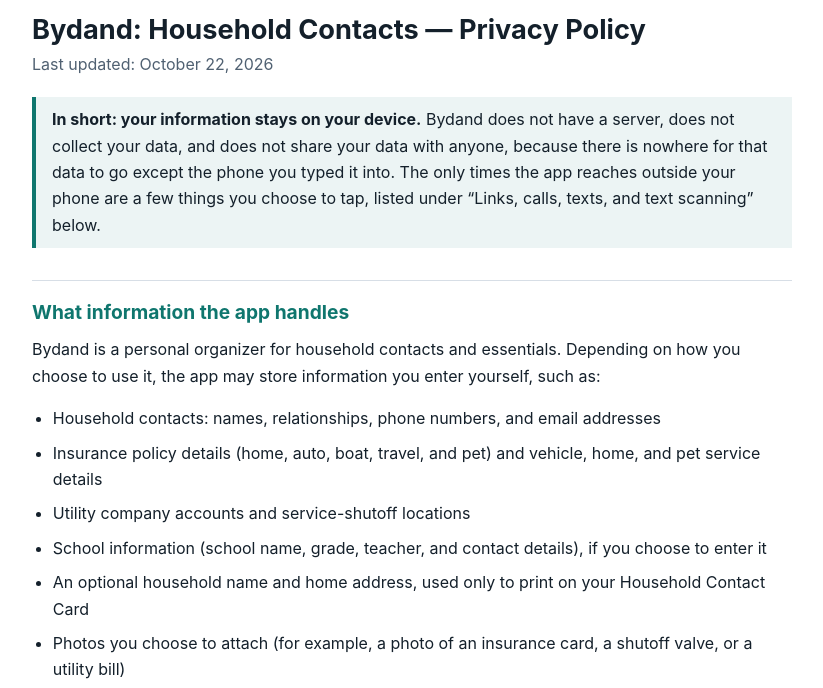
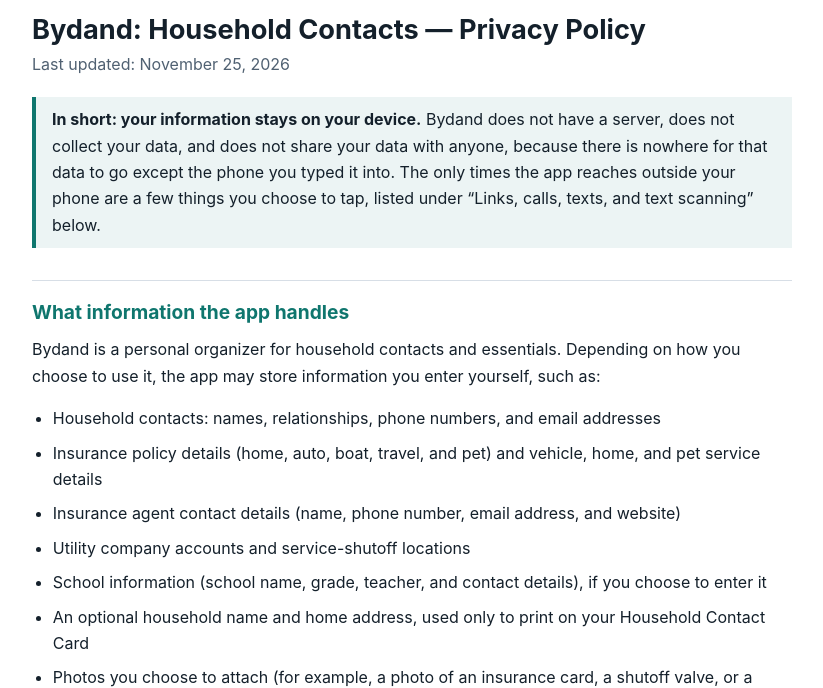
Before and after one commit to Bydand-App/bydand-privacy-policy, a plain HTML site: page index.html in a window 1280 px wide. Shown: the part 107-795 px from the top of the page, without its empty margins (228-1051 px from the left). Drawn offline with Linux system fonts and the light colour scheme.

Commit message:
Update index.html

```diff
--- a/index.html
+++ b/index.html
@@ -42,7 +42,7 @@
 
 <img class="logo" src="favicon-192.png" alt="Bydand logo">
 <h1>Bydand: Household Contacts — Privacy Policy</h1>
-<p class="updated">Last updated: October 22, 2026</p>
+<p class="updated">Last updated: November 25, 2026</p>
 
 <p class="callout"><strong>In short: your information stays on your device.</strong> Bydand does not have a server, does not collect your data, and does not share your data with anyone, because there is nowhere for that data to go except the phone you typed it into. The only times the app reaches outside your phone are a few things you choose to tap, listed under “Links, calls, texts, and text scanning” below.</p>
 
@@ -51,6 +51,7 @@
 <ul>
   <li>Household contacts: names, relationships, phone numbers, and email addresses</li>
   <li>Insurance policy details (home, auto, boat, travel, and pet) and vehicle, home, and pet service details</li>
+  <li>Insurance agent contact details (name, phone number, email address, and website)</li>
   <li>Utility company accounts and service-shutoff locations</li>
   <li>School information (school name, grade, teacher, and contact details), if you choose to enter it</li>
   <li>An optional household name and home address, used only to print on your Household Contact Card</li>
@@ -72,8 +73,8 @@
 <ul>
   <li><strong>Phone, text, and email.</strong> Tapping a phone, text, or email button opens your phone's own dialer, messaging, or email app. “Check In” prepares a text message in your messaging app; nothing is sent until you send it there. Those apps' own privacy practices apply.</li>
   <li><strong>Maps, websites, and web search.</strong> Tapping a button such as a carrier's website, directions to an address you saved, or a search for a locksmith or pest control company opens your browser, Google Maps, or Google Search with that address or search term. Google's and each website's own privacy practices apply from that point.</li>
-  <li><strong>Text scanning.</strong> The first time you use the text-scanning feature (for example, to read a membership card), the app downloads a text-recognition software library, and its English language data, from a public content delivery network (such as jsDelivr), which requires an internet connection. The photo itself is read on your device and is not uploaded.</li>
 </ul>
+<p><strong>Text scanning stays on your device.</strong> The text-recognition software and its English language data are built into the app, so scanning a card (for example, a membership card, insurance card, or an agent's business card) works without an internet connection. The photo is read on your device and is not uploaded or transmitted.</p>
 <p>Outside these tap-initiated features, nothing you enter or store in the app is transmitted anywhere.</p>
 
 <h2>App Lock and biometrics</h2>
```
